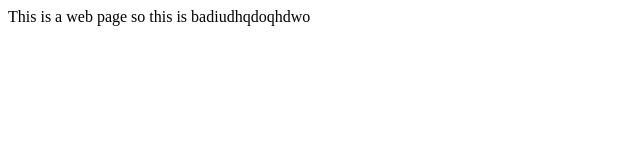
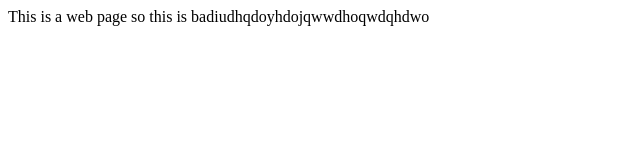
Before and after one commit to daniel-espinoza-79/jenkins, a plain HTML site: page web-page-01/index.html in a window 1280 px wide. Shown: the whole page, without its empty margins (0-640 px from the left). Drawn offline with Linux system fonts and the light colour scheme.

Commit message:
Update index.html

```diff
--- a/web-page-01/index.html
+++ b/web-page-01/index.html
@@ -1,5 +1,5 @@
 <html>
 
-	<body>This is a web page so this is badiudhqdoqhdwo</body>
+	<body>This is a web page so this is badiudhqdoyhdojqwwdhoqwdqhdwo</body>
 
 	</html>
```
